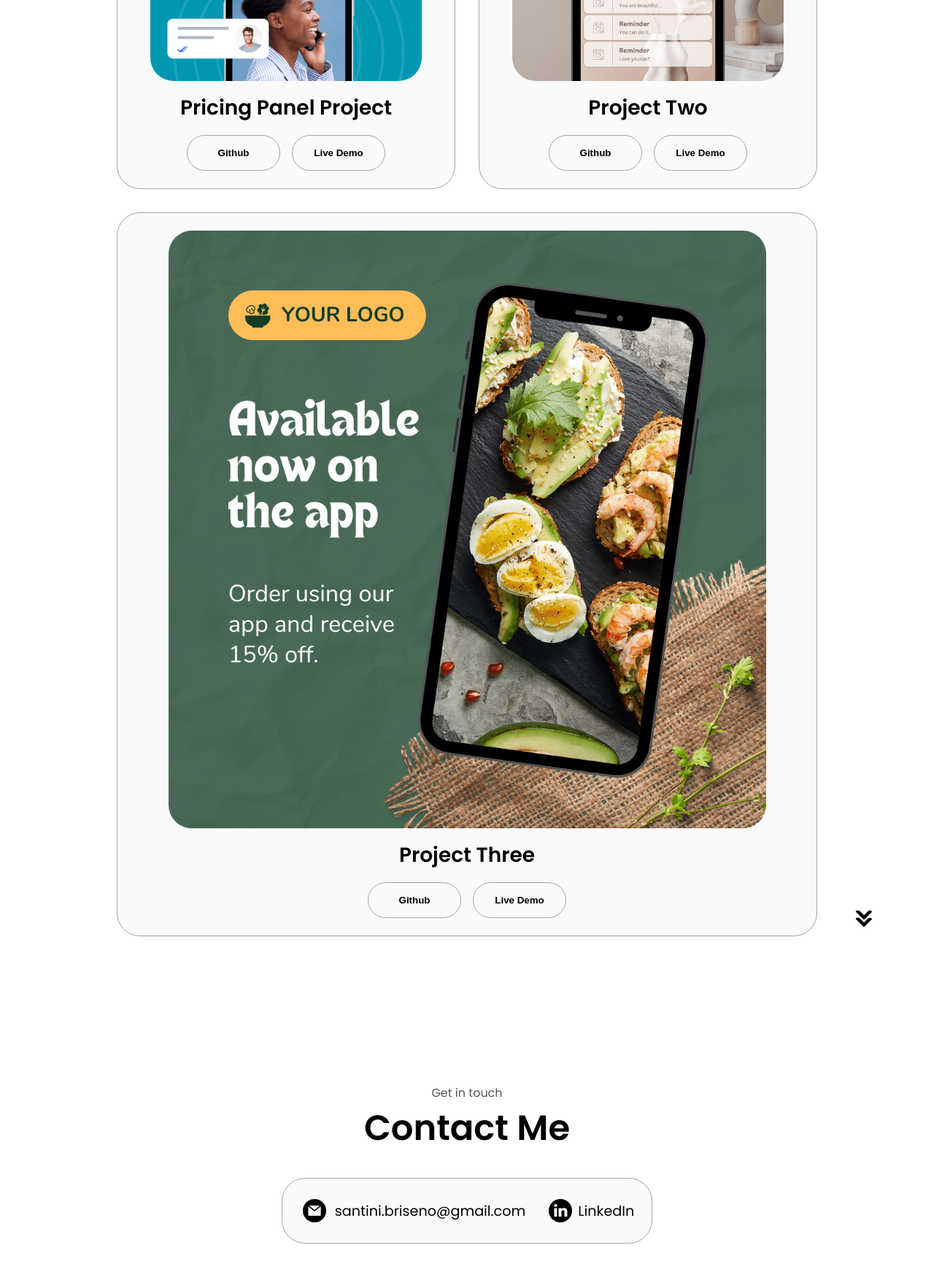
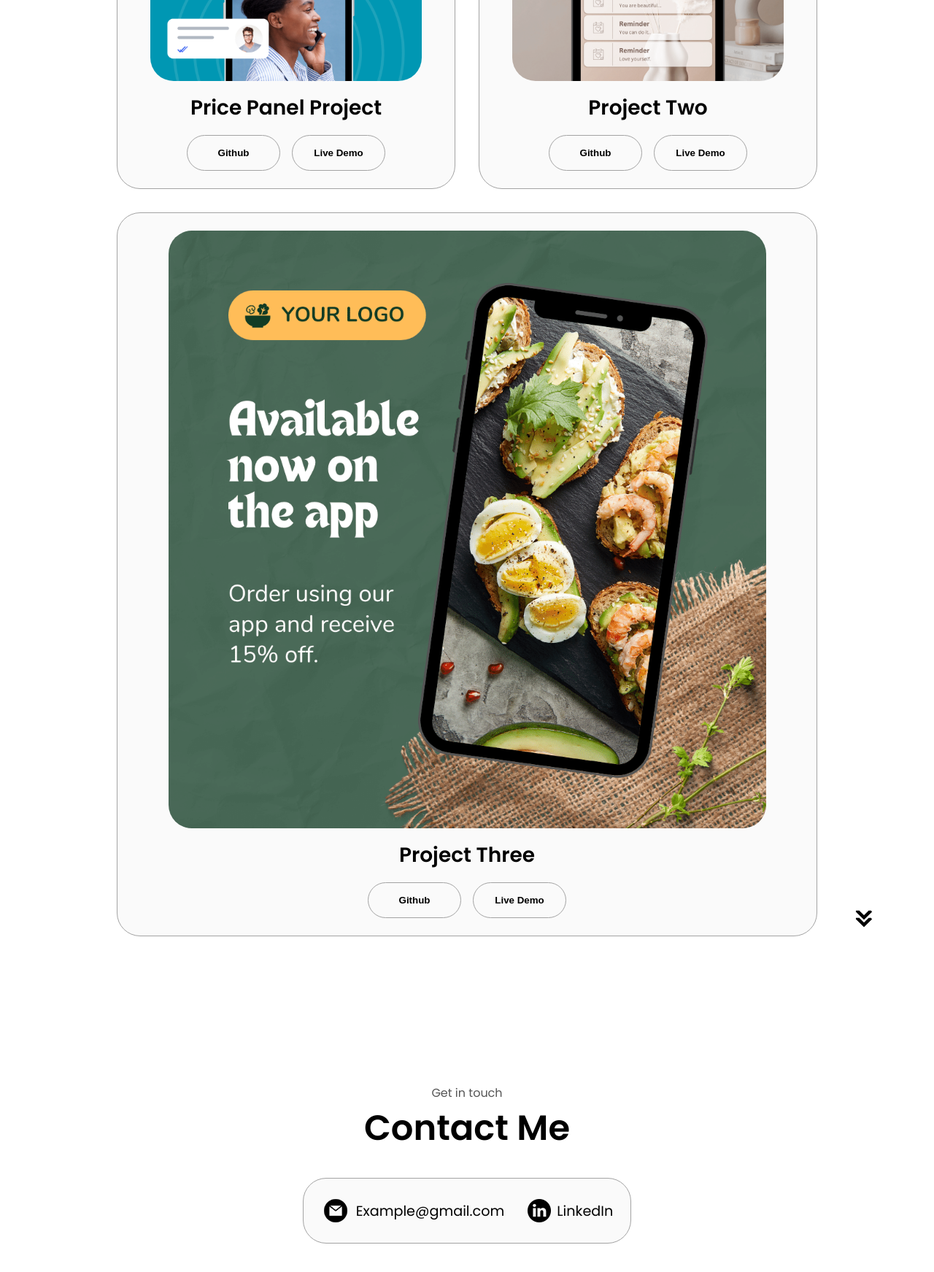
Before and after one commit to incoherentaco/incoherentaco.github.io, a plain HTML site: page index.html in a window 1280 px wide. Shown: the part 2880-4623 px from the top of the page at 73% size. Drawn offline with Linux system fonts and the light colour scheme.

Commit message:
Add files via upload

```diff
--- a/index.html
+++ b/index.html
@@ -268,17 +268,17 @@
                 class="project-img"
               />
             </div>
-            <h2 class="experience-sub-title project-title">Pricing Panel Project</h2>
+            <h2 class="experience-sub-title project-title">Price Panel Project</h2>
             <div class="btn-container">
               <button
                 class="btn btn-color-2 project-btn"
-                onclick="location.href='https://incoherentaco.github.io/'"
+                onclick="location.href='https://github.com/incoherentaco/pricing_panel'"
               >
                 Github
               </button>
               <button
                 class="btn btn-color-2 project-btn"
-                onclick="location.href='https://github.com/incoherentaco/pricing_panel'"
+                onclick="location.href='https://incoherentaco.github.io/pricing_panel/'"
               >
                 Live Demo
               </button>
@@ -351,7 +351,7 @@
             alt="Email icon"
             class="icon contact-icon email-icon"
           />
-          <p><a href="mailto:santini.briseno@gmail.com">santini.briseno@gmail.com</a></p>
+          <p><a href="mailto:examplemail@gmail.com">Example@gmail.com</a></p>
         </div>
         <div class="contact-info-container">
           <img
```
